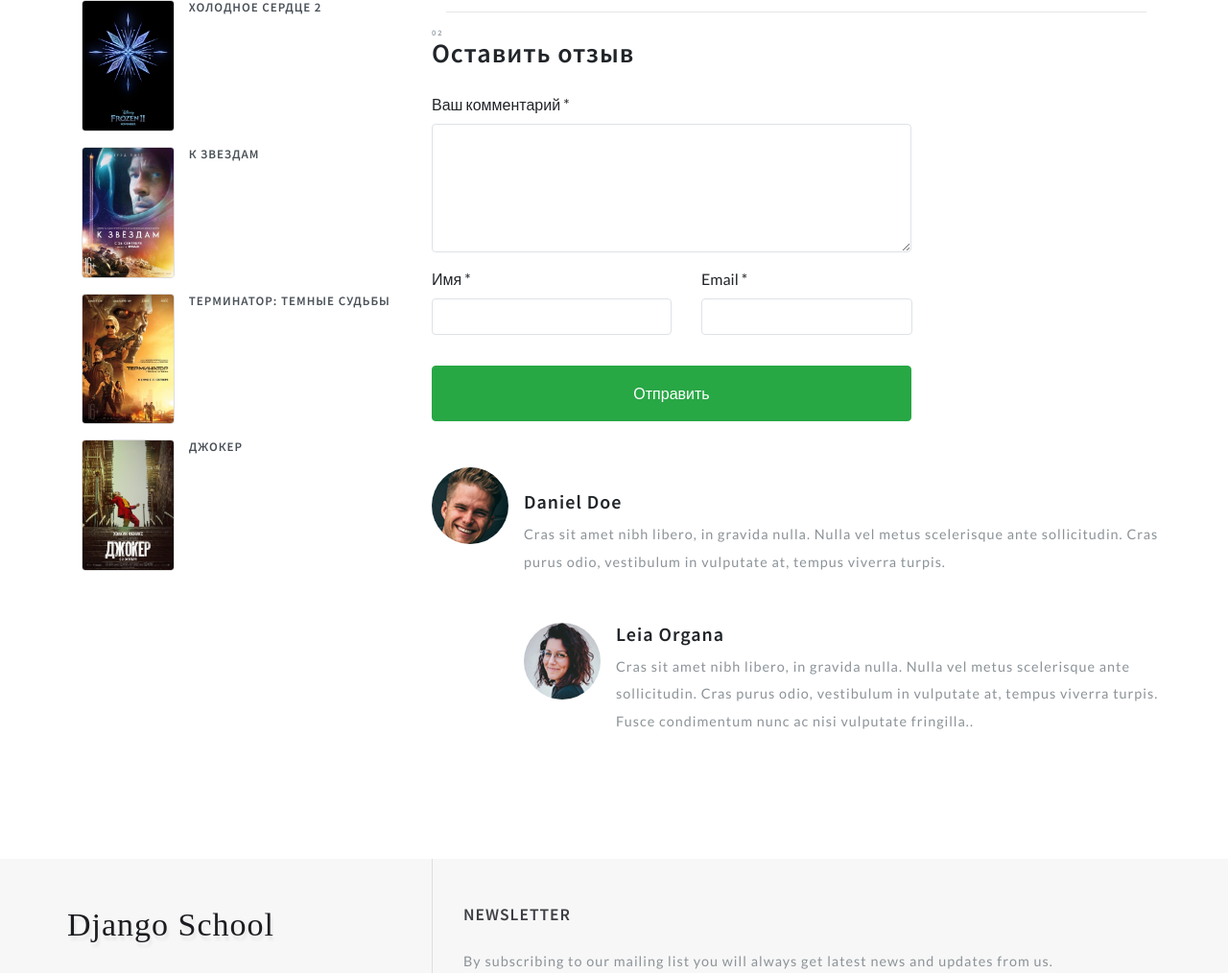
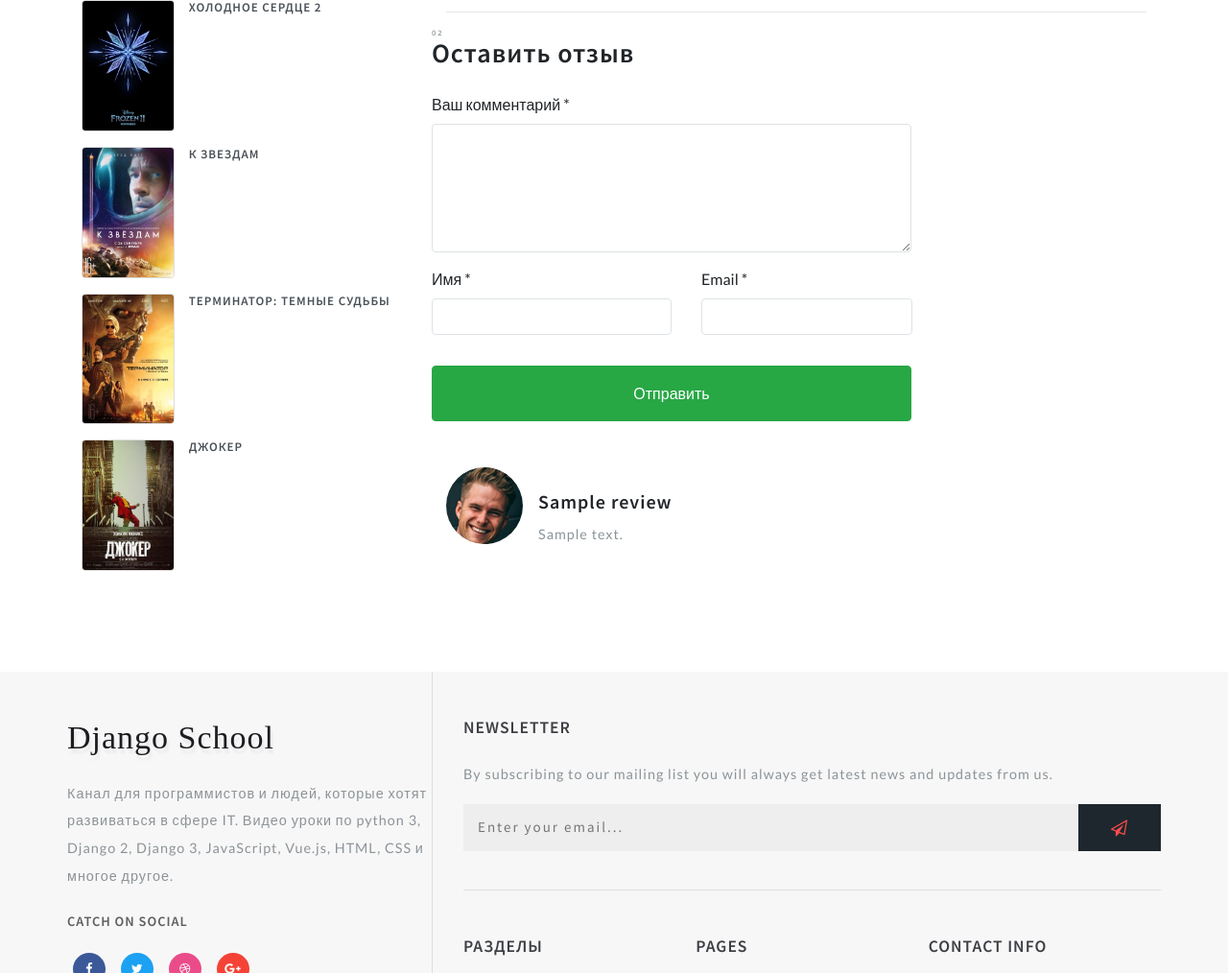
Before and after one commit to Archibald-prog/movie_db, a Django app: template templates/movies/movie_detail.html in a window 1280 px wide. Shown: the part 1731-2745 px from the top of the page at 96% size. Run offline with Django 3.2, Linux system fonts and the light colour scheme; the template is opened without the code that fills it: values that come from a table or form of the project are taken from there, others are empty; tables that the repository leaves empty hold one stand-in row (values such as "Sample post"); grey boxes marked "Sample" are stand-in pictures; some libraries are stand-ins or nearby versions.

Commit message:
Edited movie_detail.html'

```diff
--- a/templates/movies/movie_detail.html
+++ b/templates/movies/movie_detail.html
@@ -37,7 +37,7 @@
                     </li>
                     <li style="list-style: none"><span><b>Актеры:</b>
                         {% for actor in movie.actors.all %}
-                            {{ actor.name }},
+                            {{ actor.name }}
                         {% endfor %}
                                 </span>
                     </li>
@@ -109,7 +109,7 @@
         </div>
         <div class="row sub-para-w3layouts mt-5">
 
-            <h3 class="shop-sing editContent" style="outline: none; cursor: inherit;">
+            <h3 class="shop-sing editContent">
                 О фильме {{ movie.title }}
             </h3>
             <p>
@@ -141,72 +141,69 @@
                                     <span class="sub-tittle editContent"
                                           style="outline: none; cursor: inherit;">02</span>Оставить
                         отзыв</h3>
-                    <form action="#" method="get" class="mt-4">
-                        <div class="form-group editContent"
-                             style="outline: none; cursor: inherit;">
-                            <label for="contactcomment" class="editContent"
-                                   style="outline: none; cursor: inherit;">Ваш
-                                комментарий
-                                *</label>
-                            <textarea class="form-control border" rows="5"
+                    <form action="{% url 'add_review' movie.id %}" method="post" class="mt-4">
+                        {% csrf_token %}
+                        <div class="form-group editContent">
+                            <label for="contactcomment" class="editContent">
+                                Ваш комментарий *
+                            </label>
+                            <textarea class="form-control border" rows="5" name="text"
                                       id="contactcomment" required=""></textarea>
                         </div>
                         <div class="d-sm-flex">
-                            <div class="col-sm-6 form-group p-0 editContent"
-                                 style="outline: none; cursor: inherit;">
-                                <label for="contactusername" class="editContent"
-                                       style="outline: none; cursor: inherit;">Имя
-                                    *</label>
-                                <input type="text" class="form-control border"
+                            <div class="col-sm-6 form-group p-0 editContent">
+                                <label for="contactusername" class="editContent">
+                                    Имя *
+                                </label>
+                                <input type="text" class="form-control border" name="name"
                                        id="contactusername" required="">
                             </div>
-                            <div class="col-sm-6 form-group ml-sm-3 editContent"
-                                 style="outline: none; cursor: inherit;">
-                                <label for="contactemail" class="editContent"
-                                       style="outline: none; cursor: inherit;">Email
-                                    *</label>
-                                <input type="email" class="form-control border"
+                            <div class="col-sm-6 form-group ml-sm-3 editContent">
+                                <label for="contactemail" class="editContent">
+                                    Email *
+                                </label>
+                                <input type="email" class="form-control border" name="email"
                                        id="contactemail" required="">
                             </div>
                         </div>
                         <button type="submit"
-                                class="mt-3 btn btn-success btn-block py-3"
-                                style="outline: none; cursor: inherit;">Отправить
+                                class="mt-3 btn btn-success btn-block py-3">
+                            Отправить
                         </button>
                     </form>
                 </div>
                 <!--  //contact form grid ends here -->
             </div>
+        </div>
+        {% for review in movie.reviews_set.all %}
             <div class="media py-5">
-                <img src="bundles/images/te2.jpg" class="mr-3 img-fluid" alt="image"
-                     style="outline: none; cursor: inherit;">
+                <img src="bundles/images/te2.jpg" class="mr-3 img-fluid" alt="image">
                 <div class="media-body mt-4">
-                    <h5 class="mt-0 editContent"
-                        style="outline: none; cursor: inherit;">Daniel Doe</h5>
-                    <p class="mt-2 editContent" style="outline: none; cursor: inherit;">
-                        Cras sit amet nibh libero, in gravida nulla. Nulla vel metus
-                        scelerisque ante sollicitudin. Cras purus odio, vestibulum in
-                        vulputate at, tempus viverra turpis.
+                    <h5 class="mt-0 editContent">
+                        {{ review.name }}
+                    </h5>
+                    <p class="mt-2 editContent">
+                        {{ review.text }}
                     </p>
-                    <div class="media mt-5 editContent"
-                         style="outline: none; cursor: inherit;">
-                        <a class="pr-3" href="#">
-                            <img src="bundles/images/te1.jpg" class="img-fluid "
-                                 alt="image" style="outline: none; cursor: inherit;">
-                        </a>
-                        <div class="media-body">
-                            <h5 class="mt-0 editContent"
-                                style="outline: none; cursor: inherit;">Leia Organa</h5>
-                            <p class="mt-2 editContent"
-                               style="outline: none; cursor: inherit;"> Cras sit amet
-                                nibh libero, in gravida nulla. Nulla vel metus
-                                scelerisque ante sollicitudin. Cras purus odio,
-                                vestibulum in vulputate at, tempus viverra turpis. Fusce
-                                condimentum nunc ac nisi vulputate fringilla..</p>
-                        </div>
-                    </div>
+                    {#                    <div class="media mt-5 editContent"#}
+                    {#                         style="outline: none; cursor: inherit;">#}
+                    {#                        <a class="pr-3" href="#">#}
+                    {#                            <img src="bundles/images/te1.jpg" class="img-fluid " alt="image">#}
+                    {#                        </a>#}
+                    {#                        <div class="media-body">#}
+                    {#                            <h5 class="mt-0 editContent"#}
+                    {#                                style="outline: none; cursor: inherit;">Leia Organa</h5>#}
+                    {#                            <p class="mt-2 editContent"#}
+                    {#                               style="outline: none; cursor: inherit;"> Cras sit amet#}
+                    {#                                nibh libero, in gravida nulla. Nulla vel metus#}
+                    {#                                scelerisque ante sollicitudin. Cras purus odio,#}
+                    {#                                vestibulum in vulputate at, tempus viverra turpis. Fusce#}
+                    {#                                condimentum nunc ac nisi vulputate fringilla..</p>#}
+                    {#                        </div>#}
+                    {#                    </div>#}
                 </div>
             </div>
-        </div>
+        {% endfor %}
+    </div>
     </div>
 {% endblock movie %}
```
